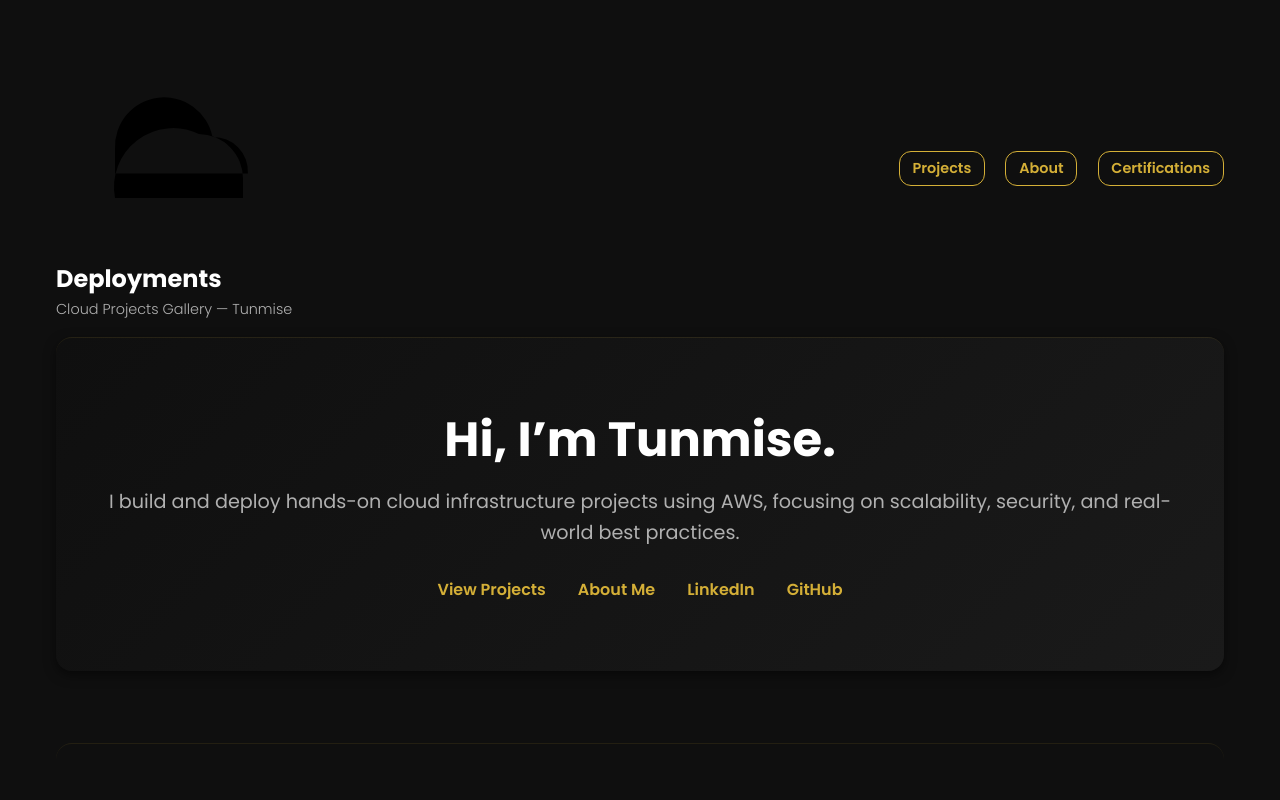
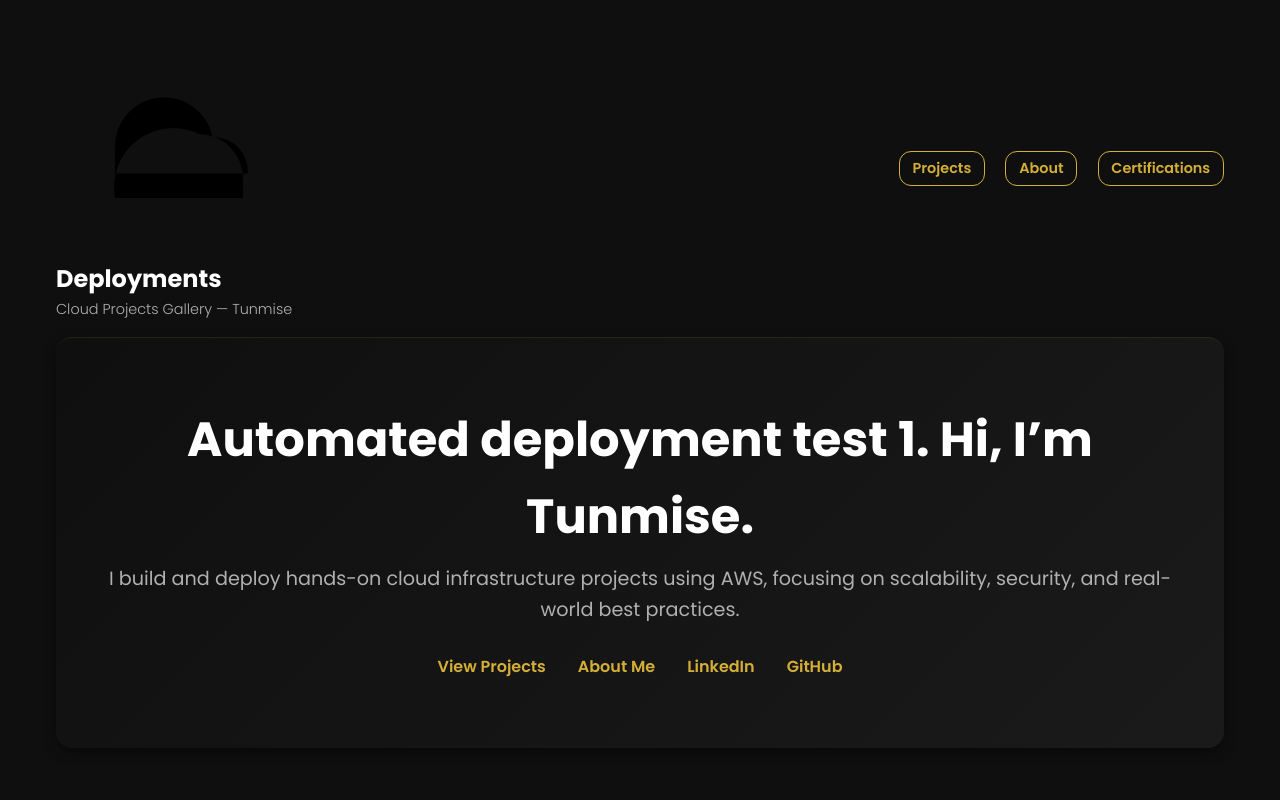
Before and after one commit to Oluwatunmise019/my-portfolio-site, a plain HTML site: page index.html in a window 1280 px wide. Shown: the top 800 px of the page. Drawn offline with Linux system fonts and the light colour scheme.

Commit message:
Replace duplicate index file

```diff
--- a/index.html
+++ b/index.html
@@ -42,7 +42,7 @@
     <section class="hero fade-in">
       <div class="hero-grid">
         <div class="hero-text">
-          <h1>Hi, I’m Tunmise.</h1>
+          <h1>Automated deployment test 1. Hi, I’m Tunmise.</h1>
           <p class="muted">
             I build and deploy hands-on cloud infrastructure projects using AWS, focusing on scalability, security, and real-world best practices.
           </p>
```
